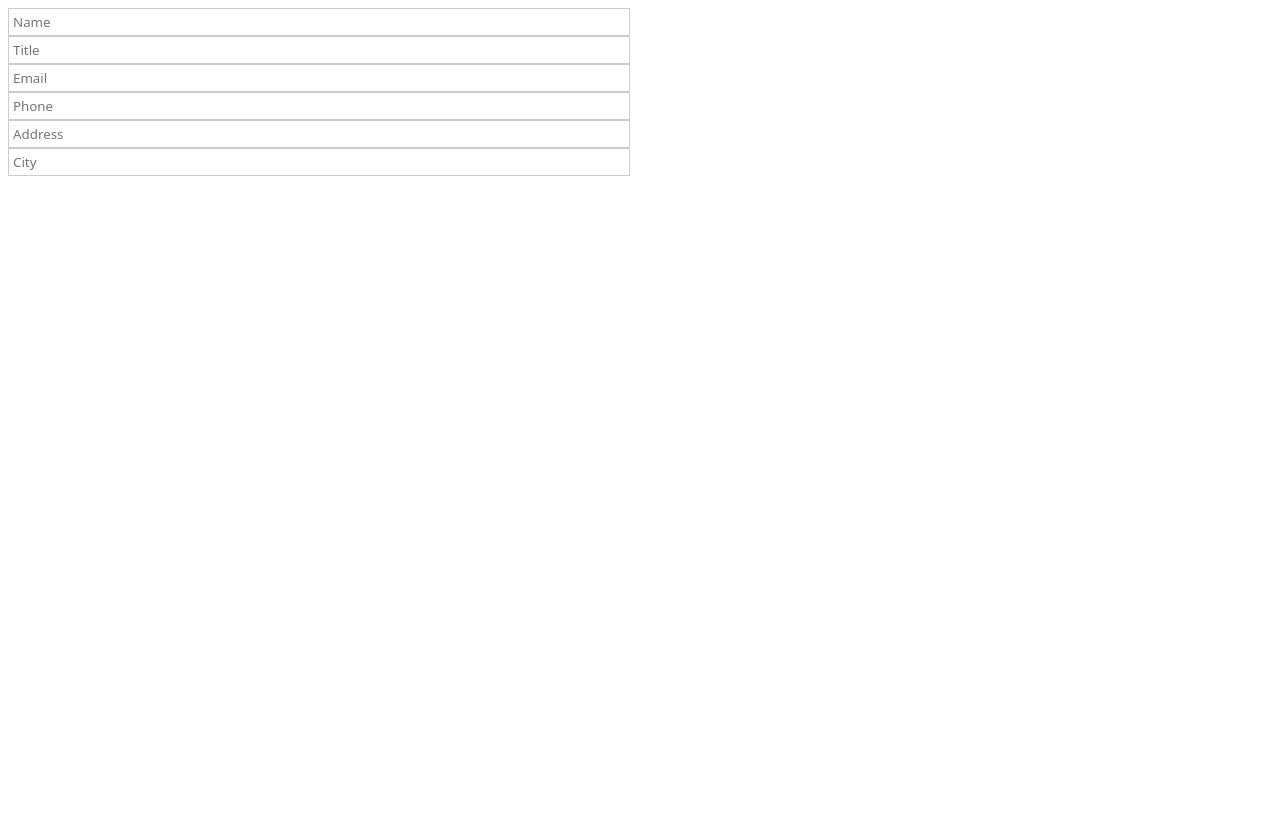
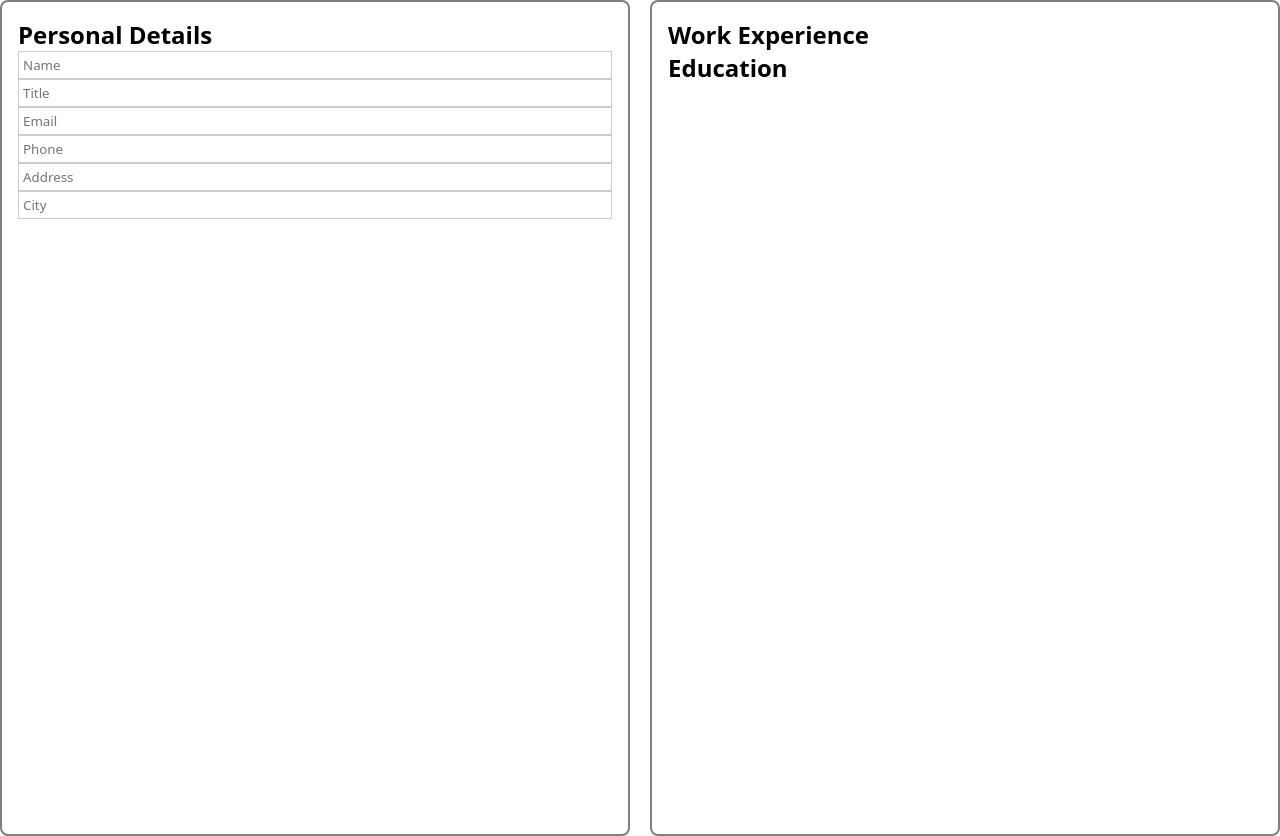
Before and after one commit to SQUASHD/cv-project, a React (Create React App) app: page / in a window 1280 px wide. Before the commit the page ends 800 px from the top, so only its background shows below. Built offline with nearby package versions, Linux system fonts and the light colour scheme.

Commit message:
Rename components

```diff
--- a/src/App.css
+++ b/src/App.css
@@ -1,17 +1,33 @@
+*,
+*::before,
+*::after {
+  padding: 0;
+  margin: 0;
+}
 * {
-  font-family: system-ui, -apple-system, BlinkMacSystemFont, 'Segoe UI', Roboto, Oxygen, Ubuntu, Cantarell, 'Open Sans', 'Helvetica Neue', sans-serif;
+  font-family: system-ui, -apple-system, BlinkMacSystemFont, 'Segoe UI', Roboto,
+    Oxygen, Ubuntu, Cantarell, 'Open Sans', 'Helvetica Neue', sans-serif;
 }
 
 .cv-containers {
-  display: grid;
-  grid-template-columns: 1fr 1fr;
+  display: flex;
   grid-gap: 20px;
+  justify-content: center;
+  align-items: center;
 }
 
 .cv-builder-container,
-.cv-previer-container {
+.cv-preview-container {
+  width: 600px;
+  border: 2px solid gray;
+  padding: 16px;
+  border-radius: 8px;
+}
+
+.cv-form,
+.cv-preview {
   display: flex;
   flex-direction: column;
   width: 100%;
-  height: 100%;
+  height: 100vh;
 }
--- a/src/App.js
+++ b/src/App.js
@@ -1,6 +1,6 @@
 import React, { Component } from 'react';
-import CVPreview from './Components/CVPreview';
-import CVForm from './Components/CVForm';
+import Preview from './Components/Preview';
+import Form from './Components/Form';
 import './App.css';
 
 class App extends Component {
@@ -32,28 +32,33 @@ class App extends Component {
   render() {
     const { name, title, email, phone, address, city } =
       this.state.personalDetails;
+    const { experience, education } = this.state;
     return (
       <div className="App">
         <div className="cv-containers">
           <div className="cv-builder-container">
-            <CVForm
+            <Form
               name={name}
               title={title}
               email={email}
               phone={phone}
               address={address}
               city={city}
+              experience={experience}
+              education={education}
               handleChange={this.handleChange}
             />
           </div>
           <div className="cv-preview-container">
-            <CVPreview
+            <Preview
               name={name}
               title={title}
               email={email}
               phone={phone}
               address={address}
               city={city}
+              experience={experience}
+              education={education}
             />
           </div>
         </div>
--- a/src/Components/CVPreview.js
+++ /dev/null
@@ -1,18 +0,0 @@
-import React from 'react';
-
-function CVPreview(props) {
-  return (
-    <div className="cv-preview">
-      <div className="personal-info">
-        <h1>{props.name}</h1>
-        <h2>{props.title}</h2>
-        <p>{props.email}</p>
-        <p>{props.phone}</p>
-        <p>{props.address}</p>
-        <p>{props.city}</p>
-      </div>
-    </div>
-  );
-}
-
-export default CVPreview;
--- a/src/Components/CVForm.css
+++ b/src/Components/Form.css
@@ -5,6 +5,7 @@
 .cv-form {
   display: flex;
   flex-direction: column;
+  width: 40vw;
 }
 
 input {
--- a/src/Components/CVForm.js
+++ b/src/Components/Form.js
@@ -1,5 +1,5 @@
 import React, { Component } from 'react';
-import './CVForm.css';
+import './Form.css';
 
 class CVForm extends Component {
   render() {
@@ -7,6 +7,9 @@ class CVForm extends Component {
       this.props;
     return (
       <div className="cv-form">
+        <section>
+          <h2>Personal Details</h2>
+        </section>
         <input
           name="name"
           type="text"
--- /dev/null
+++ b/src/Components/Preview.js
@@ -0,0 +1,36 @@
+import React from 'react';
+
+function CVPreview(props) {
+  return (
+    <div className="cv-preview">
+      <div className="personal-info">
+        <h1>{props.name}</h1>
+        <h2>{props.title}</h2>
+        <p>{props.email}</p>
+        <p>{props.phone}</p>
+        <p>{props.address}</p>
+        <p>{props.city}</p>
+      </div>
+      <div className="experience">
+        <h2>Work Experience</h2>
+        <div className="experience-item">
+          <h3>{props.company}</h3>
+          <h4>{props.jobTitle}</h4>
+          <p>{props.startDate}</p>
+          <p>{props.endDate}</p>
+        </div>
+      </div>
+      <div className="education">
+        <h2>Education</h2>
+        <div className="education-item">
+          <h3>{props.school}</h3>
+          <h4>{props.degree}</h4>
+          <p>{props.startDate}</p>
+          <p>{props.endDate}</p>
+        </div>
+      </div>
+    </div>
+  );
+}
+
+export default CVPreview;
```
